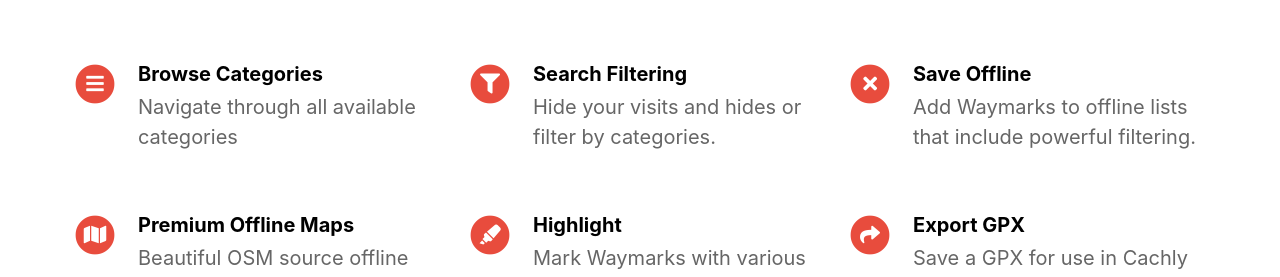
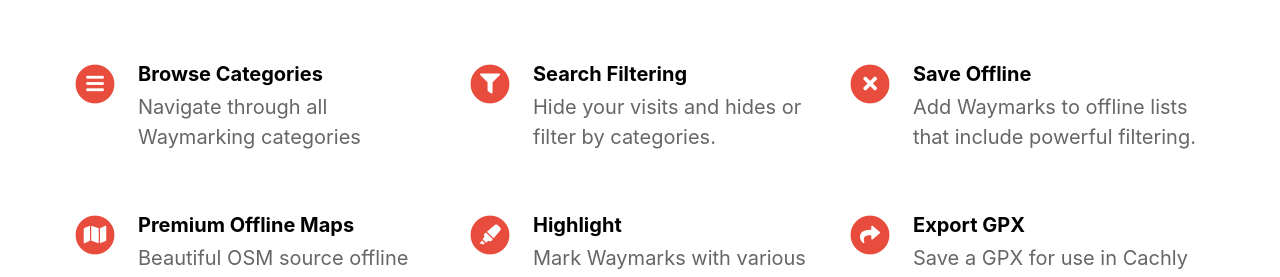
Before and after one commit to nnhubbard/waymarkly-website, a Jekyll site: the page built from index.html, in a window 1280 px wide. Shown: the part 1201-1478 px from the top of the page. Built offline with Jekyll 4.4.1, drawn with Linux system fonts in a browser that asks for light colours; nearby versions of some CDN libraries.

Commit message:
Update _config.yml

```diff
--- a/_config.yml
+++ b/_config.yml
@@ -43,7 +43,7 @@ features                                  :
     fontawesome_icon_name                 : pencil-alt
 
   - title                                 : Browse Categories
-    description                           : Navigate through all available categories
+    description                           : Navigate through all Waymarking categories
     fontawesome_icon_name                 : bars
 
   - title                                 : Search Filtering
```
